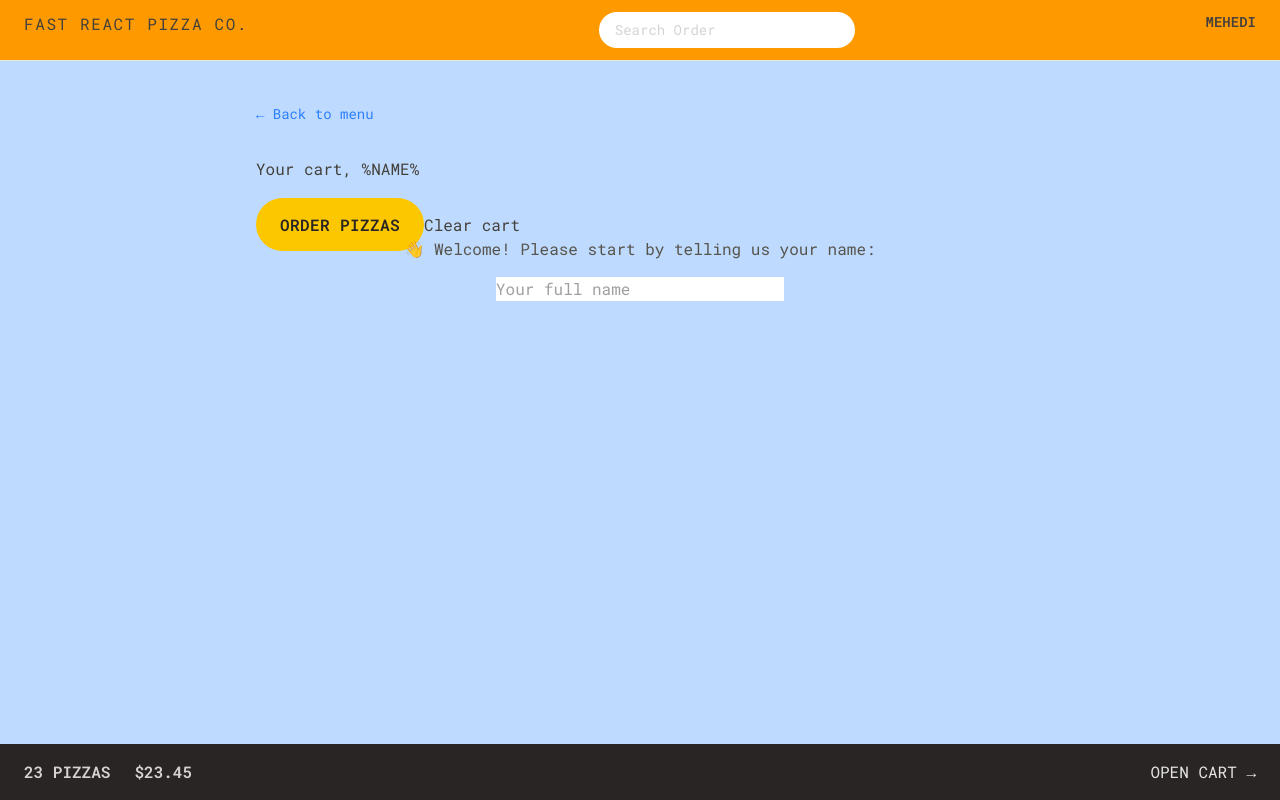
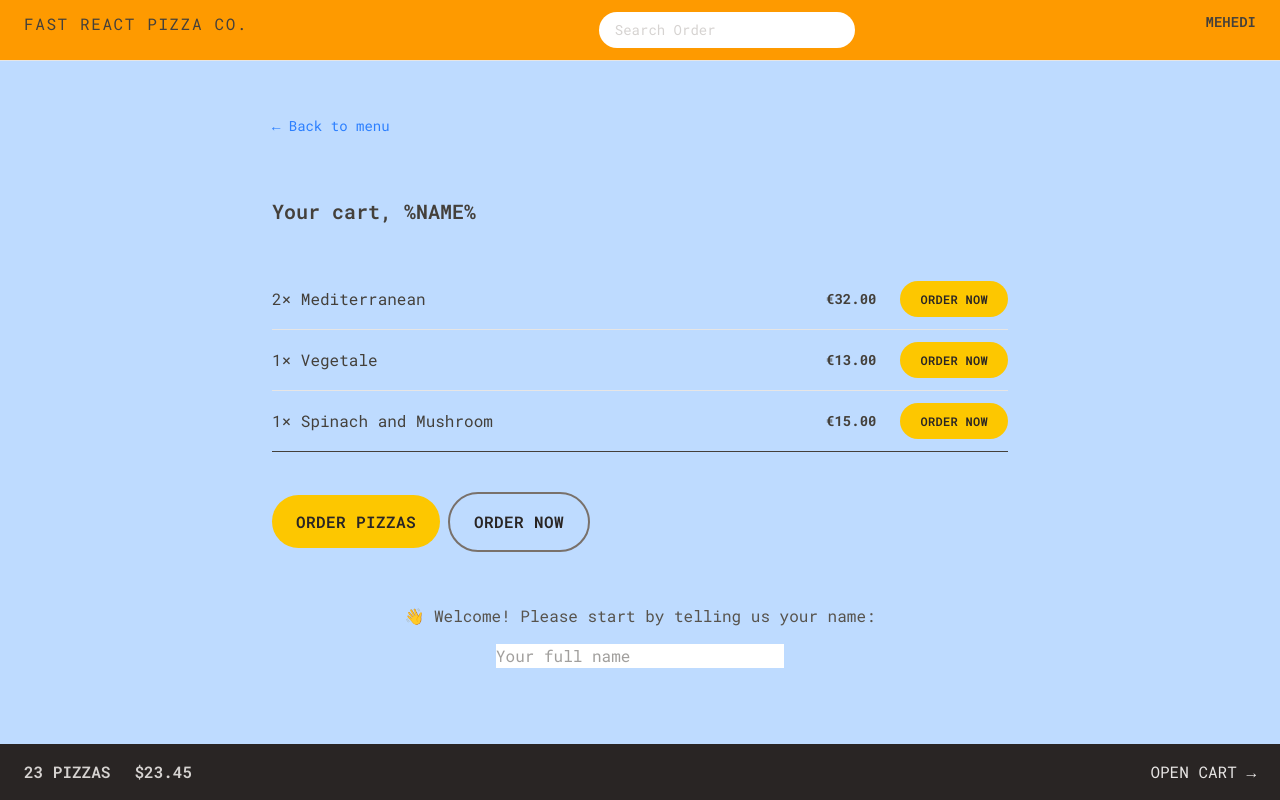
Before and after one commit to SecurityTalent/Fast-React-Pizza, a React (Vite) app: page /cart in a window 1280 px wide. Built offline with nearby package versions, Linux system fonts and the light colour scheme.

Commit message:
style with new order form

```diff
--- a/src/features/cart/Cart.jsx
+++ b/src/features/cart/Cart.jsx
@@ -1,6 +1,7 @@
 import { Link } from 'react-router'
 import LinkButton from '../../ui/LinkButton'
 import Button from '../../ui/Button'
+import CartItem from './CartItem'
 
 const fakeCart = [
   {
@@ -30,19 +31,24 @@
   const cart = fakeCart
 
   return (
-    <div>
+    <div className='px-4 py-3'>
       <LinkButton to="/menu">
         &larr; Back to menu
       </LinkButton>
 
-      <h2 className='my-8'>Your cart, %NAME%</h2>
+      <h2 className='py-8 mt-7 text-xl font-semibold'>Your cart, %NAME%</h2>
 
-      <div>
 
+      <ul className='divide-y divide-stone-200 border-b mt-3'>
+        {cart.map(item => <CartItem item={item} key={item.key} />)}
+      </ul>
+
+
+
+      <div className='black py-10 space-x-2'>
         <Button to="/order/new" type='primary'>Order pizzas</Button>
 
-
-        <button>Clear cart</button>
+        <Button type='secondary'>Clear cart</Button>
       </div>
     </div>
   )
--- a/src/features/cart/CartItem.jsx
+++ b/src/features/cart/CartItem.jsx
@@ -1,17 +1,19 @@
+import Button from '../../ui/Button'
 import { formatCurrency } from '../../utils/helpers'
 
 function CartItem({ item }) {
   const { pizzaId, name, quantity, totalPrice } = item
 
   return (
-    <li>
-      <p>
+    <li className='py-3 sm:flex sm:items-center sm:justify-between'>
+      <p className='mb-1 sm:mb-0'>
         {quantity}&times; {name}
       </p>
-      <div>
-        <p>{formatCurrency(totalPrice)}</p>
+      <div className='flex justify-between items-center sm:gap-6'>
+        <p className='text-sm font-bold'>{formatCurrency(totalPrice)}</p>
+        <Button type='small'>Delete</Button>
       </div>
-    </li>
+    </li >
   )
 }
 
--- a/src/ui/Button.jsx
+++ b/src/ui/Button.jsx
@@ -8,6 +8,8 @@
     const styles = {
         primary: base + 'px-4 py-3 sm:px-6 sm:py-4',
         small: base + 'px-4 py-2 md:px-5 md:py-2.5 text-xs',
+
+        secondary: 'bg-transparent rounded-full border-2 border-stone-500 uppercase text-stone-800 font-semibold tracking-wide rounded-full hover:bg-yellow-200 transition-colors duration-300 focus:outline-none focus:ring focus:ring-yellow-300 focus:ring-offset-2 disabled:cursor-not-allowed disabled:bg-slate-600 px-4 py-3 sm:px-6 sm:py-4'
 
 
     }
```
